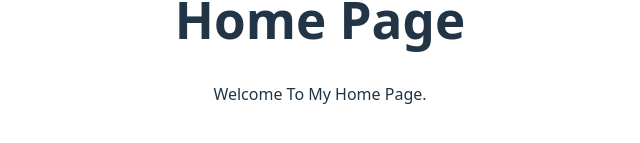
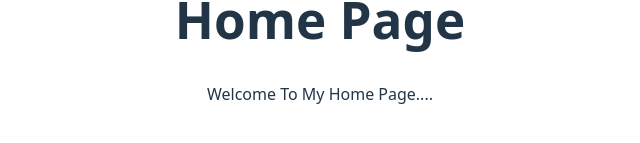
Before and after one commit to seangowans32/comp229, a React (Vite) app: page / in a window 1280 px wide. Shown: the part 443-586 px from the top of the page, without its empty margins (320-960 px from the left). Built offline with nearby package versions, Linux system fonts and the light colour scheme.

Commit message:
More Testing

```diff
--- a/src/components/Home.jsx
+++ b/src/components/Home.jsx
@@ -2,7 +2,7 @@ export default function Home() {
   return(
     <>
       <h1>Home Page</h1>
-      <div>Welcome To My Home Page.</div>
+      <div>Welcome To My Home Page....</div>
     </>
   );
 }
```
